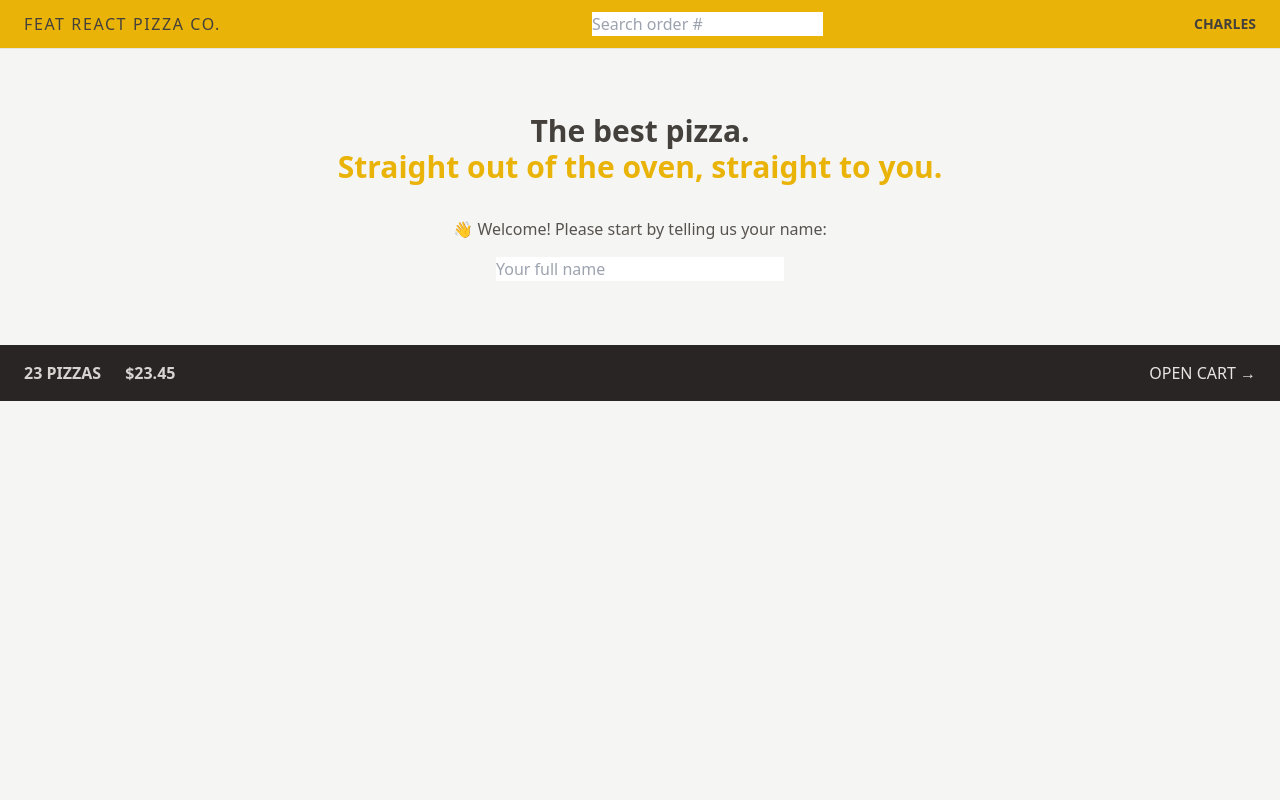
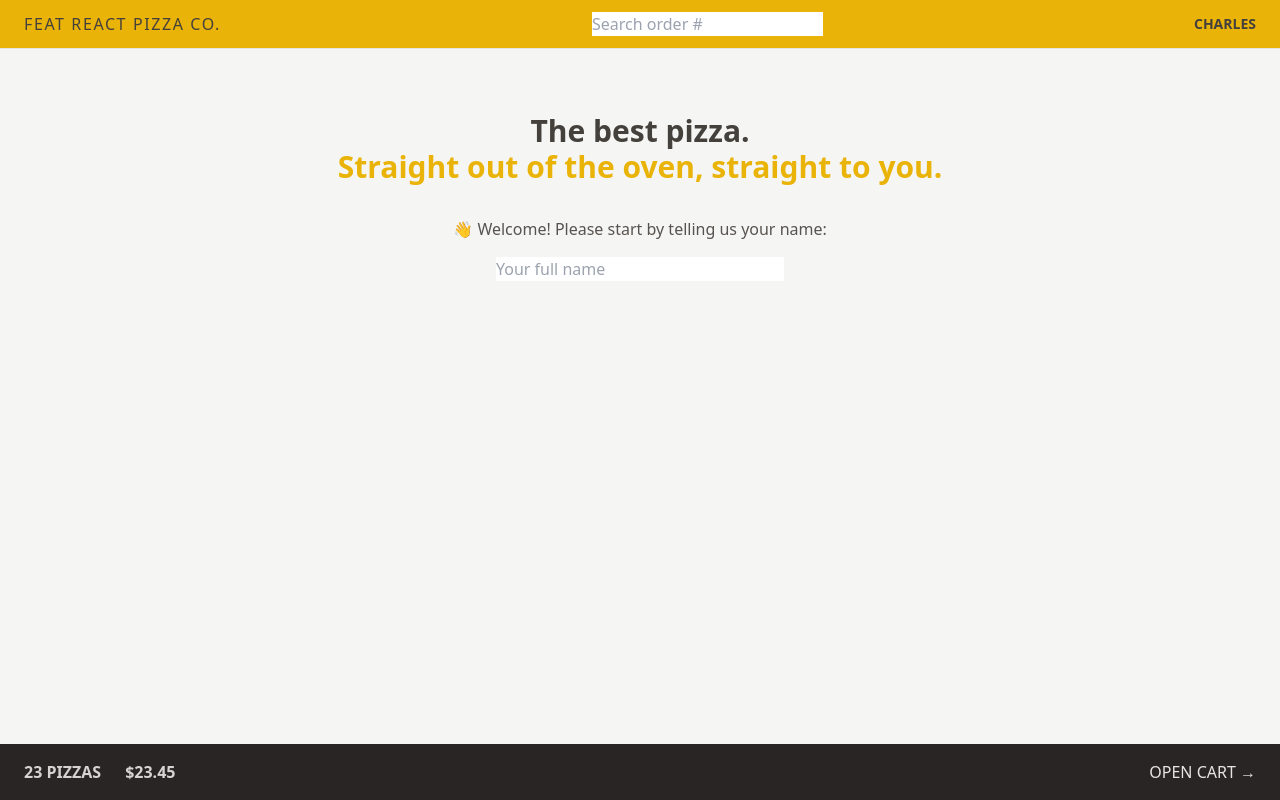
Before and after one commit to CharlesMariga/fast-react-pizza, a React (Vite) app: page / in a window 1280 px wide. Built offline with nearby package versions, Linux system fonts and the light colour scheme.

Commit message:
feat: using grid

```diff
--- a/src/ui/AppLayout.jsx
+++ b/src/ui/AppLayout.jsx
@@ -9,14 +9,16 @@
   const isLoading = navigation.state === "loading";
 
   return (
-    <div className="layout">
+    <div className="grid h-screen grid-rows-[auto_1fr_auto]">
       {isLoading && <Loader />}
 
       <Header />
 
-      <main>
-        <Outlet />
-      </main>
+      <div className="overflow-auto">
+        <main className="mx-auto max-w-3xl overflow-auto">
+          <Outlet />
+        </main>
+      </div>
 
       <CartOverview />
     </div>
```
